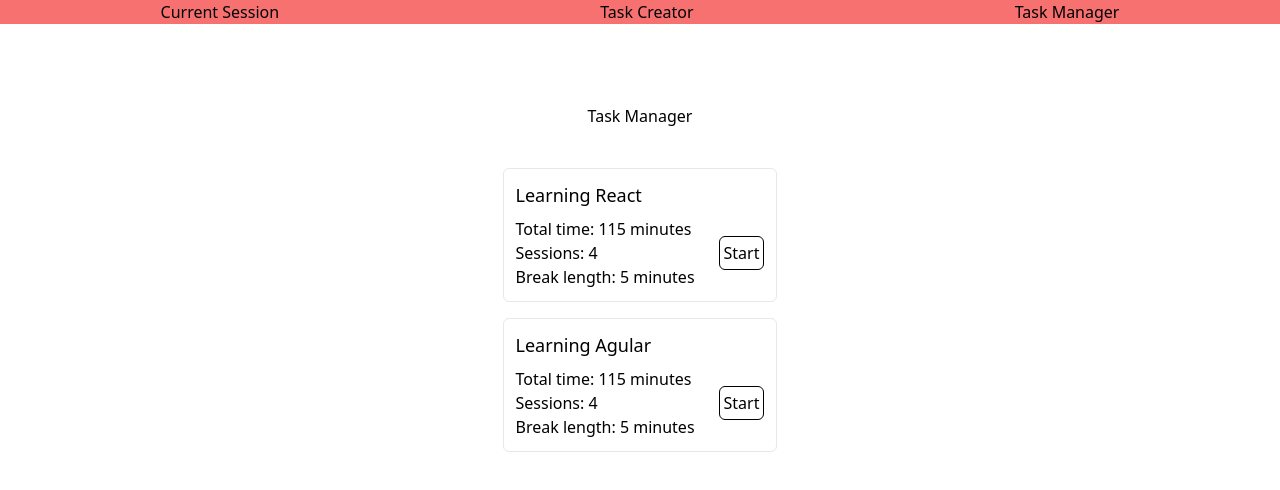
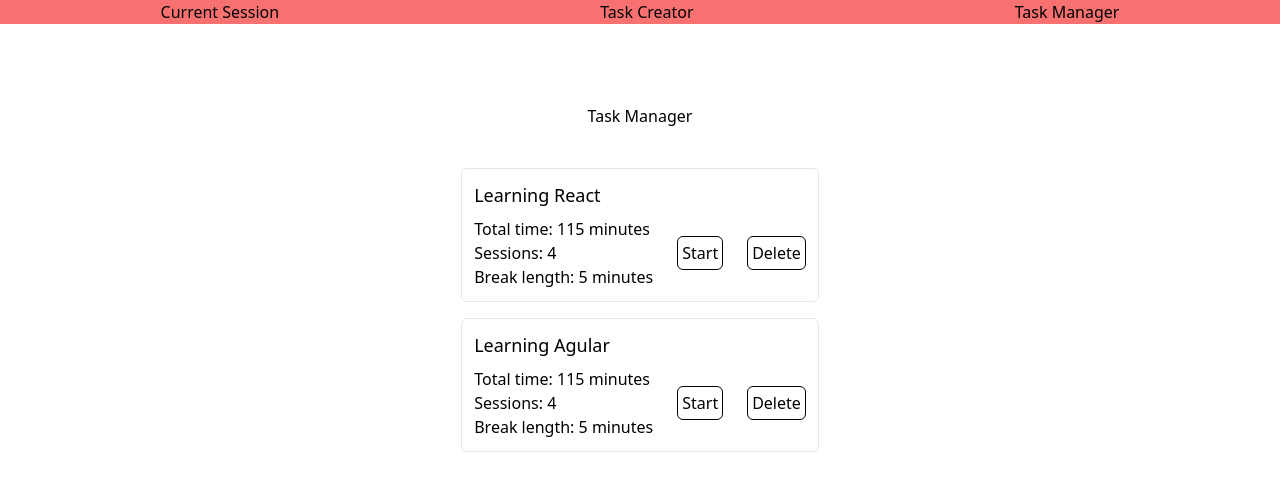
Before and after one commit to jprymak/pomodoro-deluxe, a React (Create React App) app: page /task-manager in a window 1280 px wide. Shown: the top 490 px of the page. Built offline with nearby package versions, Linux system fonts and the light colour scheme.

Commit message:
feat: add button for deleting task

```diff
--- a/src/App.js
+++ b/src/App.js
@@ -97,6 +97,15 @@
     });
   };
 
+  handleTaskDelete = (task, indexToRemove) =>{
+    this.setState((prevState) => {
+      const tasks = prevState.tasks.filter(
+        (task, index) => index !== indexToRemove
+      );
+      return { tasks };
+    });
+  }
+
   handleSaveState = (state) => {
     this.setState({ currentSession: state });
   };
@@ -113,6 +122,7 @@
             <Route path="/task-manager">
               <TaskManager
                 onTaskPick={this.handleTaskPick}
+                onTaskDelete = {this.handleTaskDelete}
                 tasks={this.state.tasks}
               />
             </Route>
--- a/src/components/TaskManager.js
+++ b/src/components/TaskManager.js
@@ -10,7 +10,7 @@
   }
 
   render() {
-    const { tasks, onTaskPick } = this.props;
+    const { tasks, onTaskPick, onTaskDelete } = this.props;
     return (
       <div>
         <h2 className="mb-10 text-center">Task Manager</h2>
@@ -42,6 +42,9 @@
                   <button onClick={()=>{onTaskPick(task, index)}} className="p-1 self-center border-solid border border-black rounded-md my-2 ml-6">
                     Start
                   </button>
+                  <button onClick={()=>{onTaskDelete(task, index)}} className="p-1 self-center border-solid border border-black rounded-md my-2 ml-6">
+                    Delete
+                  </button>
                 </div>
               </li>
             );
```
